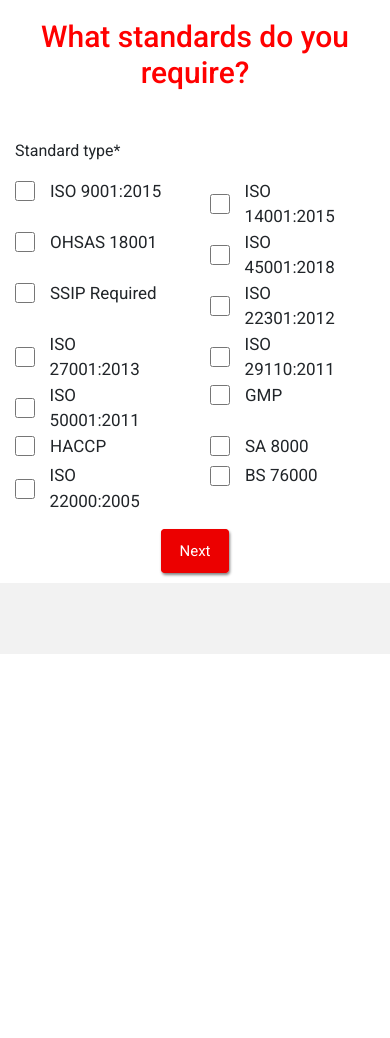
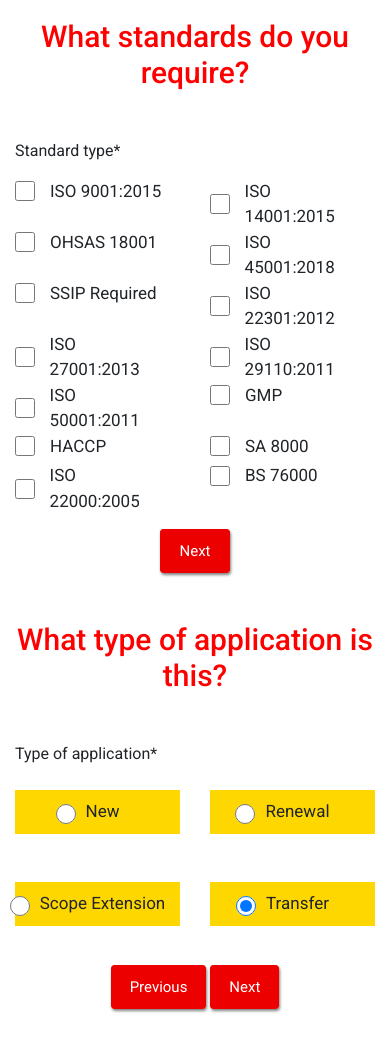
Before and after one commit to muhammadawaisshaikh/Citrix-Web, a PHP site: page /applictionform.html in a window 390 px wide. Shown: the part 190-1228 px from the top of the page. Before the commit the page ends 844 px from the top, so only its background shows below. Run offline with PHP 8.4, Linux system fonts and the light colour scheme; some libraries are stand-ins or nearby versions.

Commit message:
type section done with responsive

```diff
--- a/applictionform.html
+++ b/applictionform.html
@@ -49,98 +49,98 @@
                 <div class="row mt-3">
                     <div class="col-lg-4 col-6">
                         <div class="form-check form-check-inline">
-                            <input class="form-check-input" type="checkbox" id="inlineCheckbox1" value="option1">
+                            <input class="form-check-input" type="checkbox" value="option1">
                             <label class="form-check-label" for="inlineCheckbox1">ISO 9001:2015</label>
                         </div>
                     </div>
 
                     <div class="col-lg-4 col-6">
                         <div class="form-check form-check-inline">
-                            <input class="form-check-input" type="checkbox" id="inlineCheckbox1" value="option1">
+                            <input class="form-check-input" type="checkbox" value="option1">
                             <label class="form-check-label" for="inlineCheckbox1">ISO 14001:2015</label>
                         </div>
                     </div>
 
                     <div class="col-lg-4 col-6">
                         <div class="form-check form-check-inline">
-                            <input class="form-check-input" type="checkbox" id="inlineCheckbox1" value="option1">
+                            <input class="form-check-input" type="checkbox" value="option1">
                             <label class="form-check-label" for="inlineCheckbox1">OHSAS 18001</label>
                         </div>
                     </div>
 
                     <div class="col-lg-4 col-6">
                         <div class="form-check form-check-inline">
-                            <input class="form-check-input" type="checkbox" id="inlineCheckbox1" value="option1">
+                            <input class="form-check-input" type="checkbox" value="option1">
                             <label class="form-check-label" for="inlineCheckbox1">ISO 45001:2018</label>
                         </div>
                     </div>
 
                     <div class="col-lg-4 col-6">
                         <div class="form-check form-check-inline">
-                            <input class="form-check-input" type="checkbox" id="inlineCheckbox1" value="option1">
+                            <input class="form-check-input" type="checkbox" value="option1">
                             <label class="form-check-label" for="inlineCheckbox1">SSIP Required</label>
                         </div>
                     </div>
 
                     <div class="col-lg-4 col-6">
                         <div class="form-check form-check-inline">
-                            <input class="form-check-input" type="checkbox" id="inlineCheckbox1" value="option1">
+                            <input class="form-check-input" type="checkbox" value="option1">
                             <label class="form-check-label" for="inlineCheckbox1">ISO 22301:2012</label>
                         </div>
                     </div>
 
                     <div class="col-lg-4 col-6">
                         <div class="form-check form-check-inline">
-                            <input class="form-check-input" type="checkbox" id="inlineCheckbox1" value="option1">
+                            <input class="form-check-input" type="checkbox" value="option1">
                             <label class="form-check-label" for="inlineCheckbox1">ISO 27001:2013</label>
                         </div>
                     </div>
 
                     <div class="col-lg-4 col-6">
                         <div class="form-check form-check-inline">
-                            <input class="form-check-input" type="checkbox" id="inlineCheckbox1" value="option1">
+                            <input class="form-check-input" type="checkbox" value="option1">
                             <label class="form-check-label" for="inlineCheckbox1">ISO 29110:2011</label>
                         </div>
                     </div>
 
                     <div class="col-lg-4 col-6">
                         <div class="form-check form-check-inline">
-                            <input class="form-check-input" type="checkbox" id="inlineCheckbox1" value="option1">
+                            <input class="form-check-input" type="checkbox" value="option1">
                             <label class="form-check-label" for="inlineCheckbox1">ISO 50001:2011</label>
                         </div>
                     </div>
 
                     <div class="col-lg-4 col-6">
                         <div class="form-check form-check-inline">
-                            <input class="form-check-input" type="checkbox" id="inlineCheckbox1" value="option1">
+                            <input class="form-check-input" type="checkbox" value="option1">
                             <label class="form-check-label" for="inlineCheckbox1">GMP</label>
                         </div>
                     </div>
 
                     <div class="col-lg-4 col-6">
                         <div class="form-check form-check-inline">
-                            <input class="form-check-input" type="checkbox" id="inlineCheckbox1" value="option1">
+                            <input class="form-check-input" type="checkbox" value="option1">
                             <label class="form-check-label" for="inlineCheckbox1">HACCP</label>
                         </div>
                     </div>
 
                     <div class="col-lg-4 col-6">
                         <div class="form-check form-check-inline">
-                            <input class="form-check-input" type="checkbox" id="inlineCheckbox1" value="option1">
+                            <input class="form-check-input" type="checkbox" value="option1">
                             <label class="form-check-label" for="inlineCheckbox1">SA 8000</label>
                         </div>
                     </div>
 
                     <div class="col-lg-4 col-6">
                         <div class="form-check form-check-inline">
-                            <input class="form-check-input" type="checkbox" id="inlineCheckbox1" value="option1">
+                            <input class="form-check-input" type="checkbox" value="option1">
                             <label class="form-check-label" for="inlineCheckbox1">ISO 22000:2005</label>
                         </div>
                     </div>
 
                     <div class="col-lg-4 col-6">
                         <div class="form-check form-check-inline">
-                            <input class="form-check-input" type="checkbox" id="inlineCheckbox1" value="option1">
+                            <input class="form-check-input" type="checkbox" value="option1">
                             <label class="form-check-label" for="inlineCheckbox1">BS 76000</label>
                         </div>
                     </div>
@@ -149,6 +149,66 @@
                        <div class="press6">
                             <a class="red-btn" href="#">Next</a>
                        </div>
+                    </div>
+
+                </div>
+            </div>
+        </div>
+    </section>
+
+    <section>
+        <div class="type">
+            <div class="container">
+                <div class="row">
+
+                    <div class="col-lg-12">
+                        <h5>What type of application is this?</h5>
+                    </div>
+
+                    <div class="col-12">
+                        <p class="mt-5">Type of application*</p>
+                    </div>
+
+                    <div class="col-lg-6 col-6 py-4">
+                        <div class="form-radio">
+                            <input class="form-check-input" type="radio" name="exampleRadios" id="exampleRadios1" value="option1" checked>
+                            <label class="form-check-label" for="exampleRadios1">
+                                New
+                            </label>
+                          </div>
+                    </div>
+
+                    <div class="col-lg-6 col-6 py-4">
+                        <div class="form-radio">
+                            <input class="form-check-input" type="radio" name="exampleRadios" id="exampleRadios1" value="option1" checked>
+                            <label class="form-check-label" for="exampleRadios1">
+                                Renewal
+                            </label>
+                          </div>
+                    </div>
+
+                    <div class="col-lg-6 col-6 py-4">
+                        <div class="form-radio">
+                            <input class="form-check-input" type="radio" name="exampleRadios" id="exampleRadios1" value="option1" checked>
+                            <label class="form-check-label" for="exampleRadios1">
+                                Scope Extension
+                            </label>
+                          </div>
+                    </div>
+
+                    <div class="col-lg-6 col-6 py-4">
+                        <div class="form-radio">
+                            <input class="form-check-input" type="radio" name="exampleRadios" id="exampleRadios1" value="option1" checked>
+                            <label class="form-check-label" for="exampleRadios1">
+                                Transfer
+                            </label>
+                          </div>
+                    </div>
+
+                    <div class="col-lg-12 col-12 ">
+                        <div class="press7">
+                            <a class="red-btn" href="#">Previous</a>  <a class="red-btn" href="">Next</a>
+                        </div>
                     </div>
 
                 </div>
--- a/css/style.css
+++ b/css/style.css
@@ -855,6 +855,39 @@ input.form-check-input {
     margin-top: 7%;
 }
 
+.type
+{
+    text-align: center;
+    background-color: white;
+    padding: 4% 0 7% 0;
+}
+
+.type h5
+{
+    text-align: center;
+    font-size: 30px;
+    color: red;
+}
+
+.type p
+{
+    text-align: left;
+}
+
+.type .form-radio
+{
+    border: 1px solid gold;
+    background-color: gold;
+    padding: 5% 0px;
+}
+
+.type .press7
+{
+    text-align: center;
+    margin-top: 7%;
+}
+
+
 
 
 
@@ -869,7 +902,7 @@ input.form-check-input {
     border: 1px solid var(--red);
     background-color: var(--red);
     border-radius: 4px;
-    padding: 12px 17px 12px 17px;
+    padding: 12px 5% 12px 5%;
     box-shadow: 1px 2px 3px grey;
 }
 
@@ -1132,6 +1165,11 @@ input.form-check-input {
     margin-top: 10%;
 }
 
+.type
+{
+    padding: 10% 0;
+}
+
 
 
 
```
